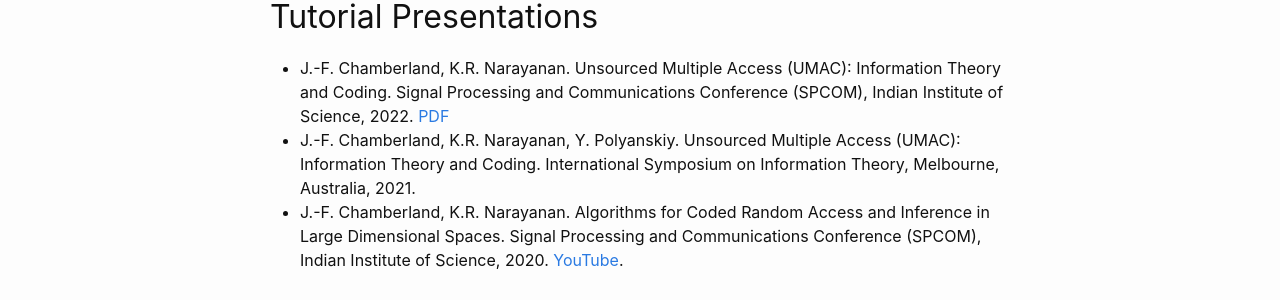
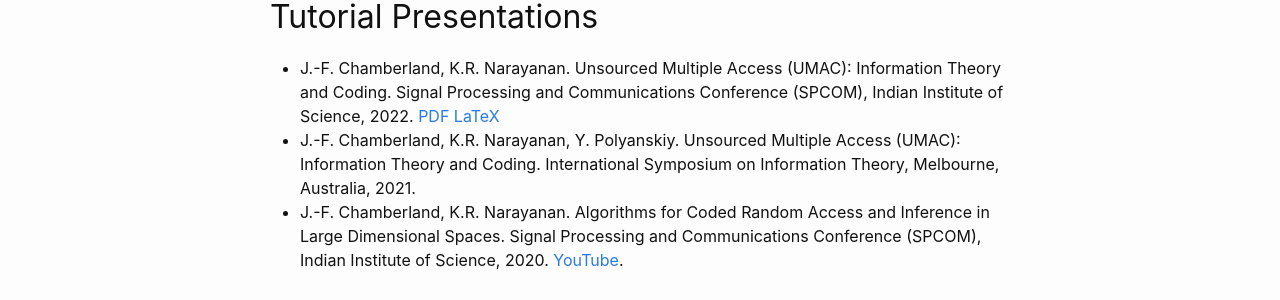
Before and after one commit to EngProjects/mMTC, a Jekyll site: the page built from publications.md, in a window 1280 px wide and 900 px high, scrolled down 1850 px. Shown: the part 451-751 px from the top of the window. Built offline with Jekyll 4.4.1, drawn with Linux system fonts in a browser that asks for light colours.

Commit message:
Adding SPCOM LaTeX source files.

```diff
--- a/publications.md
+++ b/publications.md
@@ -110,6 +110,7 @@ In Information Theory Workshop (ITW), Kaohsiung, Taiwan, November 2017. IEEE.
 Unsourced Multiple Access (UMAC): Information Theory and Coding.
 Signal Processing and Communications Conference (SPCOM), Indian Institute of Science, 2022.
 [PDF](assets/ePrint/SPCOM2022/SPCOM2022.pdf)
+[LaTeX](assets/ePrint/SPCOM2022/SPCOM2022.zip)
 * J.-F. Chamberland, K.R. Narayanan, Y. Polyanskiy.
 Unsourced Multiple Access (UMAC): Information Theory and Coding.
 International Symposium on Information Theory, Melbourne, Australia, 2021.
```
Also changed, not shown: 1 other file.
